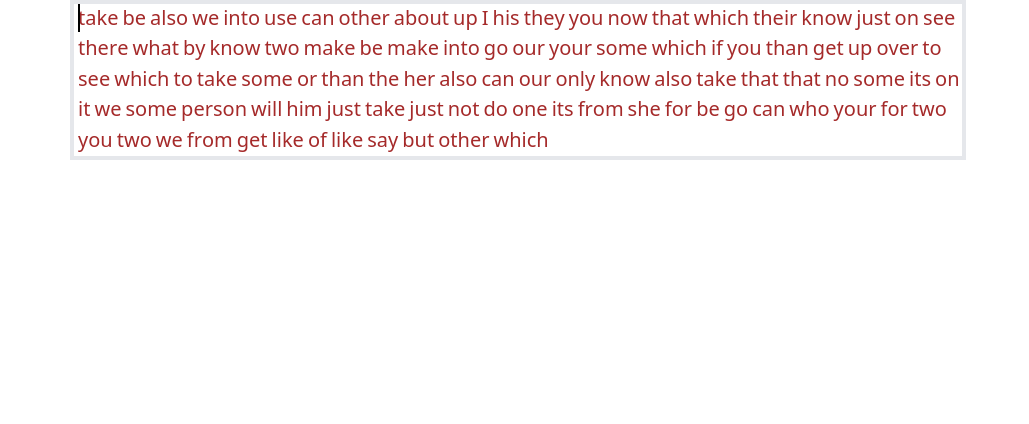
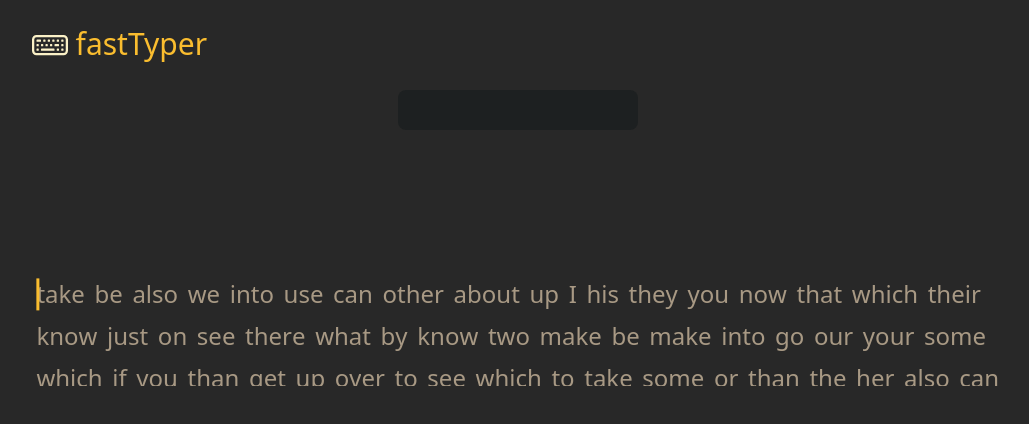
Before and after one commit to pinugit/fastTyper, a React (Vite) app: page / in a window 1280 px wide. Shown: the top 424 px of the page, without its empty margins (122-1151 px from the left). Built offline with nearby package versions, Linux system fonts and the light colour scheme.

Commit message:
given the app basic structure

```diff
--- a/package.json
+++ b/package.json
@@ -11,7 +11,8 @@
   },
   "dependencies": {
     "react": "^18.2.0",
-    "react-dom": "^18.2.0"
+    "react-dom": "^18.2.0",
+    "react-icons": "^4.10.1"
   },
   "devDependencies": {
     "@types/react": "^18.2.15",
--- a/src/App.tsx
+++ b/src/App.tsx
@@ -1,6 +1,7 @@
 import { useState } from "react";
 import GenerateRandomWords from "./components/GenerateRandomWords";
 import Cursor from "./components/cursor";
+import { BsKeyboard } from "react-icons/bs";
 
 interface Coordinates {
   x: number;
@@ -17,10 +18,19 @@ function App() {
         x={coordinates?.x !== undefined ? coordinates.x : 0}
         y={coordinates?.y !== undefined ? coordinates.y : 0}
       />
-      <div className="text-xl mx-[15%]">
-        <GenerateRandomWords
-          onType={(coordinates) => handleCoordinates(coordinates)}
-        />
+      <div className="text-xl mx-[9%] px-[3%] py-[2%] h-screen">
+        <div className="flex ">
+          <BsKeyboard className="text-gruv-light-gray text-4xl mr-2" />
+          <h1 className="text-3xl text-gruv-light-yello">fastTyper</h1>
+        </div>
+        <div className="flex flex-col mt-7">
+          <div className="flex justify-center mb-36 ">
+            <div className="bg-primary-dark h-10 w-60 rounded-lg"></div>
+          </div>
+          <GenerateRandomWords
+            onType={(coordinates) => handleCoordinates(coordinates)}
+          />
+        </div>
       </div>
     </>
   );
--- a/src/components/GenerateRandomWords.tsx
+++ b/src/components/GenerateRandomWords.tsx
@@ -83,11 +83,11 @@ const GenerateRandomWords = ({ onType }: props) => {
     <>
       <div
         onClick={handleInputFocus}
-        className="flex flex-wrap h-40 min-w-[10%] overflow-auto scroll-auto border-4"
+        className="flex flex-wrap h-28 overflow-auto scroll-auto text-2xl"
         id="theMainDiv"
       >
         {randomWordList.map((word, wordIndex) => (
-          <div className="flex ml-1" key={wordIndex}>
+          <div className="flex m-[0.3rem]" key={wordIndex}>
             {word.split("").map((letter, letterIndex) => (
               <p
                 ref={addToRefs}
--- a/src/components/cursor.tsx
+++ b/src/components/cursor.tsx
@@ -14,7 +14,7 @@ const Cursor: React.FC<CursorProps> = ({ x, y }) => {
 
   return (
     <div
-      className="absolute bg-black w-[2px] h-7 transition-all duration-200"
+      className="absolute bg-gruv-light-yello w-[3px] h-8 transition-all duration-200"
       style={{ transform: `translate(${position.x}px, ${position.y}px)` }}
     />
   );
--- a/src/index.css
+++ b/src/index.css
@@ -2,11 +2,16 @@
 @tailwind components;
 @tailwind utilities;
 
-.passed {
-  color: blue;
+@layer base {
+  * {
+    @apply bg-primary;
+  }
+  .passed {
+    @apply text-gruv-light-yello;
+  }
+
+  .not-active,
+  .active {
+    @apply text-primary-2;
+  }
 }
-
-.not-active,
-.active {
-  color: brown;
-}
--- a/tailwind.config.js
+++ b/tailwind.config.js
@@ -7,7 +7,12 @@ export default {
   theme: {
     extend: {
       colors: {
-        primary: "#282828"
+        "primary": "#282828",
+        "primary-2": "#a89984",
+        "primary-dark": "#1d2021",
+        "gruv-gray": "#928374",
+        "gruv-light-gray": "#fbf1c7",
+        "gruv-light-yello": "#fabd2f"
 
       }
     },
```
Also changed, not shown: 1 other file (tests, documents, lock files or other folders).
